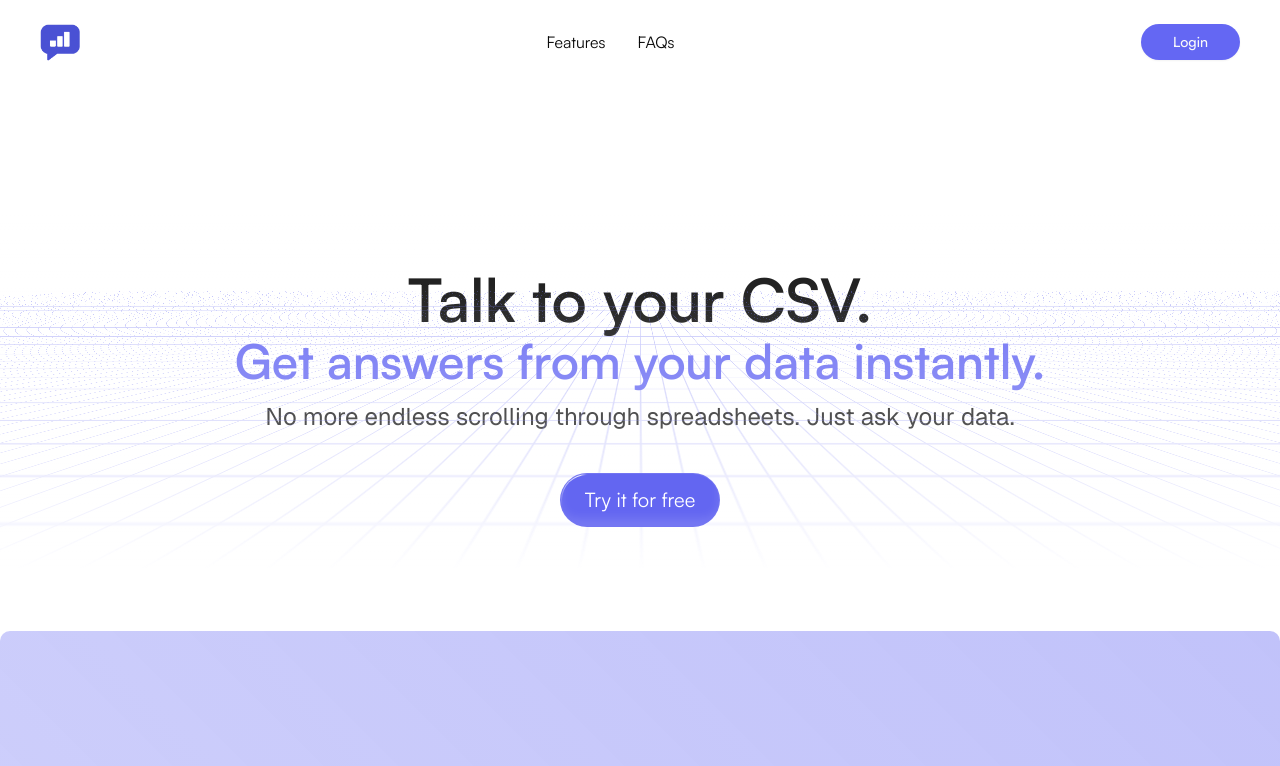
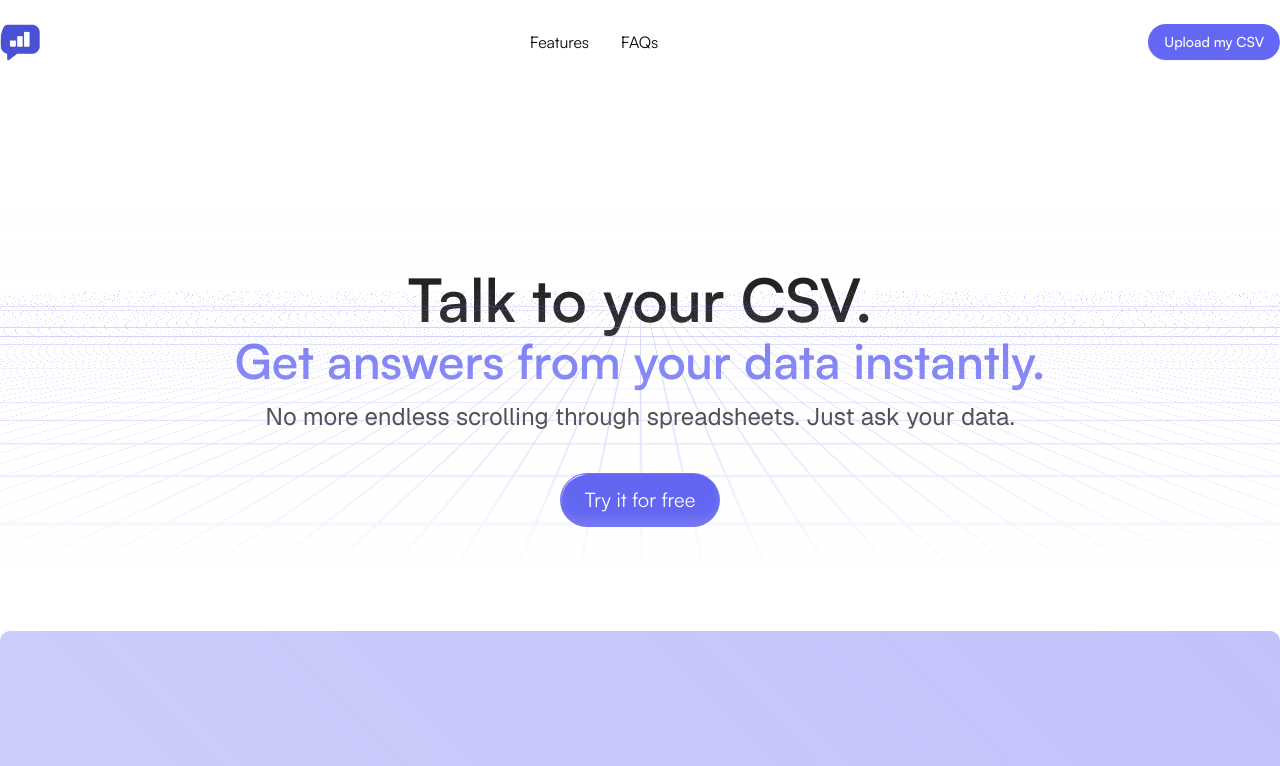
Before and after one commit to Dhanush-Ma/talk2csv, a Next.js app: page / in a window 1280 px wide. Shown: the top 766 px of the page. Built offline with nearby package versions, Linux system fonts and the light colour scheme.

Commit message:
feat: enhance footer and header components with improved styling and accessibility features

```diff
--- a/src/components/landing/Footer.tsx
+++ b/src/components/landing/Footer.tsx
@@ -34,7 +34,11 @@ const Footer = () => {
           </div>
         </div>
       </div>
-      <h4 className="text-center text-[20vw] absolute bg-transparent -bottom-30 left-1/2 -translate-x-1/2 text-primary/40">
+      <h4
+        className="text-center text-[20rem] absolute -bottom-30 left-1/2 -translate-x-1/2
+             bg-gradient-to-r from-primary/10 via-primary/20 to-primary/10
+             bg-clip-text text-transparent select-none pointer-events-none"
+      >
         talk2csv
       </h4>
     </footer>
--- a/src/components/landing/Header.tsx
+++ b/src/components/landing/Header.tsx
@@ -2,7 +2,7 @@
 import { cn } from "@/lib/utils";
 import { useEffect, useState } from "react";
 import Logo from "../shared/Logo";
-import { Button } from "../ui/button";
+import { buttonVariants } from "../ui/button";
 
 const Header = () => {
   const [scrolled, setScrolled] = useState(false);
@@ -18,14 +18,15 @@ const Header = () => {
   return (
     <div
       className={cn(
-        "flex items-center justify-between px-10 py-4 mx-auto rounded-full sticky top-2 z-50 overflow-hidden transition-all duration-300 w-[100%]",
-        scrolled
-          ? "backdrop-blur-md bg-primary/10 border border-primary/40 w-[90%] md:w-[50%] z-[1000]"
-          : ""
+        "flex items-center justify-between  py-4 mx-auto rounded-full sticky top-2 z-50 overflow-hidden transition-all duration-300 w-[100%]",
+        {
+          "backdrop-blur-md bg-primary/10 border border-primary/40 w-[90%] md:w-[50%] z-[1000] px-10":
+            scrolled,
+        }
       )}
     >
       <Logo transparent width={40} height={40} className="shrink-0" />
-      <div>
+      <div className="">
         <ul className="flex items-center gap-8">
           <li className="transition-all hover:underline hover:text-primary cursor-pointer">
             <a href="#features">Features</a>
@@ -35,7 +36,12 @@ const Header = () => {
           </li>
         </ul>
       </div>
-      <Button className="rounded-full px-8 py-2">Login</Button>
+      <a
+        href="/signup"
+        className={cn(buttonVariants(), "rounded-full px- py-2")}
+      >
+        Upload my CSV
+      </a>
     </div>
   );
 };
--- a/src/components/landing/Hero.tsx
+++ b/src/components/landing/Hero.tsx
@@ -31,11 +31,11 @@ const Hero = () => {
           No more endless scrolling through spreadsheets. Just ask your data.
         </p>
         <ShimmerButton
-          className="bg-primary text-xl my-6 z-10"
+          className="bg-primary text-xl my-6 z-10 "
           shimmerColor="#FFFFFF"
           background="#6366f1"
         >
-          Try it for free
+          <p className="text-primary-foreground">Try it for free</p>
         </ShimmerButton>
         <RetroGrid
           className="z-0"
```
